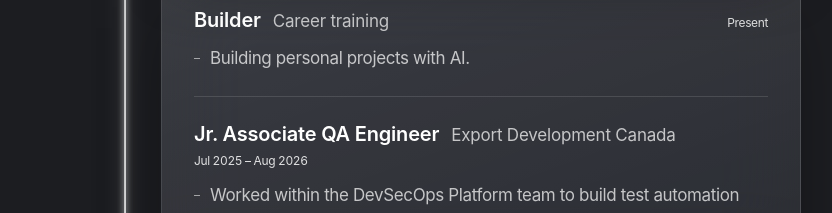
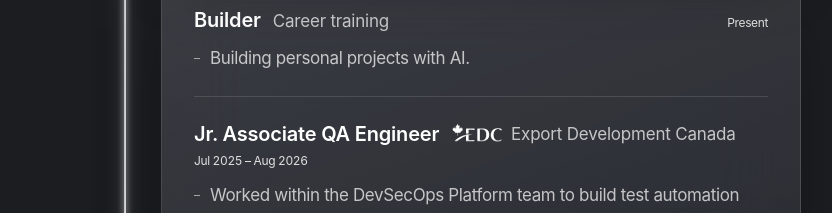
Before and after one commit to nevanvu/nevanvu.github.io, a Next.js app: page / in a window 1280 px wide. Shown: the part 1280-1493 px from the top of the page, without its empty margins (127-959 px from the left). Built offline with nearby package versions, Linux system fonts and the light colour scheme.

Commit message:
Show the EDC logo beside the Export Development Canada role
Co-Authored-By: Claude Opus 5.5 <noreply@anthropic.com>

```diff
--- a/app/globals.css
+++ b/app/globals.css
@@ -976,6 +976,19 @@ a {
   color: var(--ink-2);
 }
 
+.job-org:has(.org-logo) {
+  display: inline-flex;
+  align-items: center;
+  gap: var(--space-2);
+  align-self: center;
+}
+
+.org-logo {
+  flex: none;
+  width: auto;
+  height: 1.375rem;
+}
+
 .job-meta {
   font-family: var(--font-mono);
   font-size: var(--fs-xs);
--- a/app/page.tsx
+++ b/app/page.tsx
@@ -106,6 +106,19 @@ function UOttawaMark({ src }: { src: string }) {
         <feColorMatrix values="0 0 0 0 1  0 0 0 0 1  0 0 0 0 1  -0.36 -0.36 -0.36 0 1.03" />
       </filter>
       <image href={src} width="141" height="160" filter="url(#uottawa-ink)" />
+    </svg>
+  );
+}
+
+// The EDC logo is white on brand blue; keying alpha off the red channel keeps
+// the white and drops the blue. Decorative: the org name sits beside it.
+function OrgLogo({ src }: { src: string }) {
+  return (
+    <svg className="org-logo" viewBox="0 0 236 100" width="236" height="100" aria-hidden="true" focusable="false">
+      <filter id="org-ink" colorInterpolationFilters="sRGB">
+        <feColorMatrix values="0 0 0 0 1  0 0 0 0 1  0 0 0 0 1  1.45 0 0 0 -0.4" />
+      </filter>
+      <image href={src} width="236" height="100" filter="url(#org-ink)" />
     </svg>
   );
 }
@@ -249,7 +262,10 @@ export default function Home() {
                 <div className="job-head">
                   <h3 className="job-title">
                     {role.title}
-                    <span className="job-org">{role.org}</span>
+                    <span className="job-org">
+                      {role.logo && <OrgLogo src={`${base}${role.logo}`} />}
+                      {role.org}
+                    </span>
                   </h3>
                   <p className="job-meta">{role.dates}</p>
                 </div>
--- a/content.ts
+++ b/content.ts
@@ -26,6 +26,8 @@ export type Role = {
   org: string;
   dates: string;
   points: string[];
+  /** White-on-blue company logo in /public, shown beside the org name. */
+  logo?: string;
 };
 
 export const experience: Role[] = [
@@ -39,6 +41,7 @@ export const experience: Role[] = [
     title: "Jr. Associate QA Engineer",
     org: "Export Development Canada",
     dates: "Jul 2025 – Aug 2026",
+    logo: "/edc-logo.png",
     points: [
       "Worked within the DevSecOps Platform team to build test automation and maintain CI/CD pipelines across 5 production applications at EDC.",
     ],
```
Also changed, not shown: public/edc-logo.png (added).
